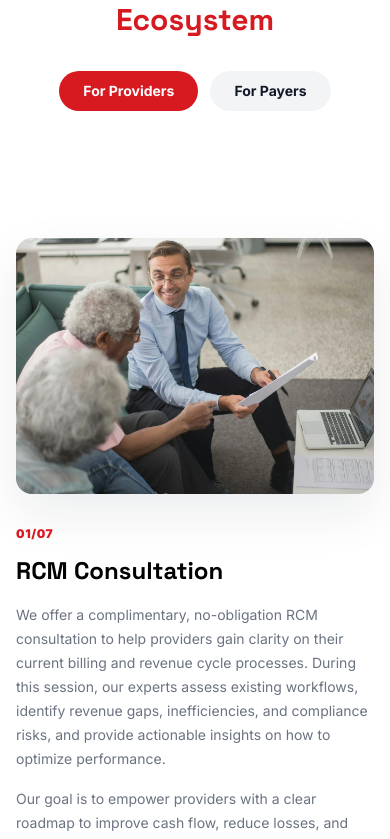
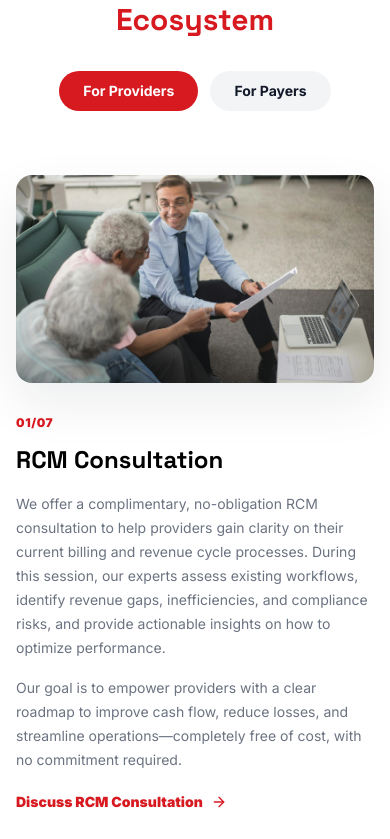
Before and after one commit to HarshalS123/MedyMatic, a React (Vite) app: page /services in a window 390 px wide. Shown: the part 1460-2299 px from the top of the page. Built offline with nearby package versions, Linux system fonts and the light colour scheme; no server answers.

Commit message:
Refactor ServiceSlide component: enhance layout and styling for better responsiveness and visual appeal

```diff
--- a/src/pages/ServicesPage.tsx
+++ b/src/pages/ServicesPage.tsx
@@ -131,21 +131,21 @@ function ServiceSlide({ item, reverse }: { item: ServiceItem; reverse: boolean }
   return (
     <li
       id={item.id}
-      className="sticky top-0 z-10 flex h-screen w-full scroll-mt-20 items-center bg-white"
+      className="relative z-10 w-full scroll-mt-36 border-b border-brand-line bg-white py-10 last:border-b-0 sm:py-14 lg:sticky lg:top-28 lg:flex lg:h-[calc(100vh-7rem)] lg:scroll-mt-28 lg:items-center lg:border-b-0 lg:py-0"
     >
       <div className="container-page">
         <div className="grid gap-8 lg:grid-cols-2 lg:items-center lg:gap-16">
-          <div className={reverse ? "lg:order-2" : ""}>
+          <div className={`min-w-0 ${reverse ? "lg:order-2" : ""}`}>
             <div className="overflow-hidden rounded-2xl bg-gray-100 shadow-[0_20px_50px_rgba(17,24,39,0.08)]">
               <img
                 src={item.image}
                 alt={item.title}
-                className="h-64 w-full object-cover sm:h-80 lg:h-[28rem]"
+                className="h-52 w-full object-cover sm:h-72 lg:h-[min(28rem,60vh)]"
               />
             </div>
           </div>
 
-          <div className={reverse ? "lg:order-1" : ""}>
+          <div className={`min-w-0 ${reverse ? "lg:order-1" : ""}`}>
             <p className="text-xs font-black tracking-wider text-brand-red">{item.index}</p>
             <h3 className="mt-3 max-w-md text-2xl font-black leading-snug text-black sm:text-3xl">
               {item.title}
@@ -228,10 +228,7 @@ function ServicesOverview() {
         </div>
       </div>
 
-      <ul
-        className="m-0 mt-12 grid list-none grid-cols-1 gap-0 p-0"
-        style={{ gridTemplateRows: `repeat(${activeServices.length}, 100vh)` }}
-      >
+      <ul className="m-0 mt-6 list-none p-0 md:mt-12">
         {activeServices.map((item, index) => (
           <ServiceSlide key={item.title} item={item} reverse={index % 2 === 1} />
         ))}
```
